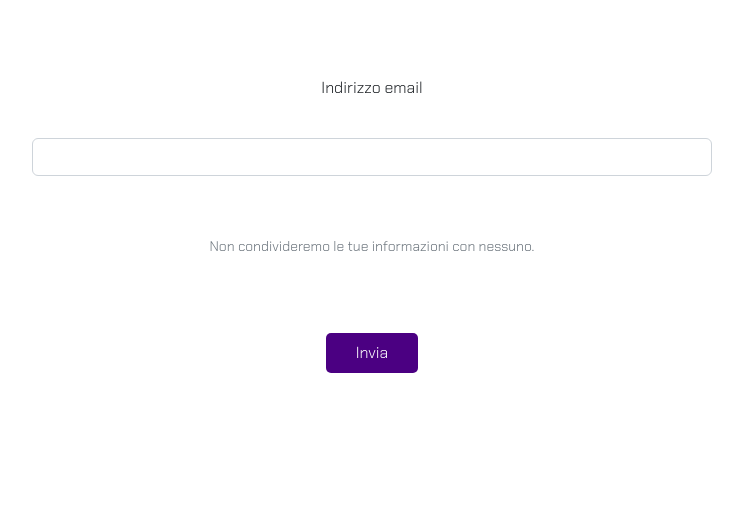
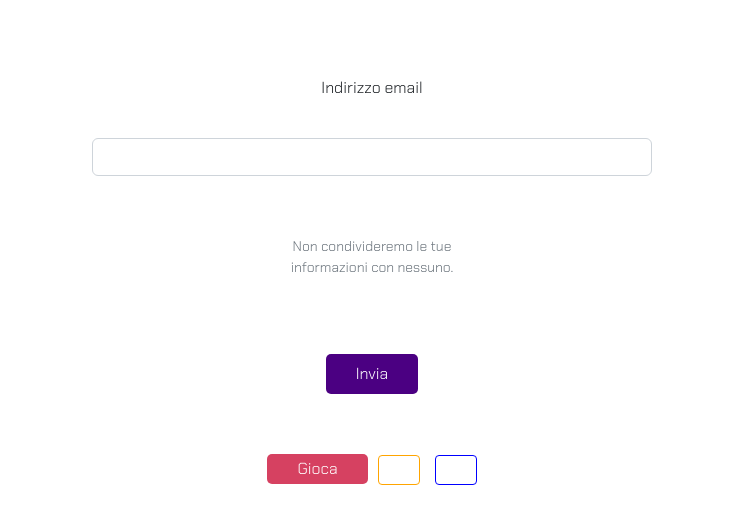
Before and after one commit to cosmo-18/js-mail-dadi, a plain HTML site: page index.html in a window 1280 px wide. Shown: the part 132-643 px from the top of the page, without its empty margins (268-1011 px from the left). Drawn offline with nearby package versions, Linux system fonts and the light colour scheme.

Commit message:
secondo esercizio

```diff
--- a/assets/script/main.js
+++ b/assets/script/main.js
@@ -6,7 +6,7 @@
 
 
 //RICERCA DI UNA MAIL
-function Ricerca(){
+function Ricerca() {
     const addresses = ["ciao@gmail.com", "cosimo.simonesolfrizzi@gmail.com"];
     let trovato=0;
 
@@ -14,14 +14,14 @@ let trovato=0;
     let mail_elem = document.getElementById('email');//.value;
     let email=mail_elem.value;
 
-for (let i=0; i<addresses.length; i++){
+    for (let i=0; i<addresses.length; i++) {
         if(addresses[i]==email){
             trovato=1;
         }
         else{}
     }
 
-if(trovato==1){
+    if(trovato==1) {
         console.log("trovato");
     }
     else{
@@ -31,7 +31,7 @@ else{
 
     //RICERCA OTTIMIZZATA (la scansione degli elementi si ferma quando hai trovato l'elemento, risparmio di tempo nell'esecuzione)
 
-function ricercaOttimizzata(){
+    function ricercaOttimizzata() {
         const addresses = ["ciao@gmail.com", "cosimo.simonesolfrizzi@gmail.com"];
 
 
@@ -39,19 +39,41 @@ function ricercaOttimizzata(){
         let mail_elem = document.getElementById('email');//.value;
         let email=mail_elem.value;
 
-    for (let i=0; i<addresses.length; i++){
-        if(addresses[i]==email){
+        for (let i=0; i<addresses.length; i++) {
+            if(addresses[i]==email) {
                 console.log('trovato');
                 return 0;
             }
-        else{console.log('non trovato');}
+            else if (addresses[i]!=email) {
+                 console.log('non trovato')
         }
 
     }
-
+}
 
 // Gioco dei dadi
 // Generare un numero random da 1 a 6, sia per il giocatore sia per il computer.
 // Stabilire il vincitore, in base a chi fa il punteggio più alto.
 // scrivere quante partite ha vinto il giocatore
 // scrivere quante partite ha vinto il computer
+
+
+function genera () {
+     let gpu;
+     gpu = Math.round(Math.random()*5)+1;
+     document.getElementById('random').innerHTML = gpu;
+
+     let player;
+     player = Math.round(Math.random()*5)-1;
+     document.getElementById('player').innerHTML = player;
+
+      if( gpu > player){
+         console.log("giocatore vince");
+         alert("HAI VINTO");
+         }
+
+         else{
+         console.log("giocatore perde");
+         alert("HAI PERSO");
+    }
+}
--- a/assets/style.css
+++ b/assets/style.css
@@ -8,7 +8,7 @@ h1{
 
 div{
     text-align: center;
-    margin: 0px 150px;
+    margin: 0px 180px;
     padding: 30px 0px;
 }
 
@@ -24,3 +24,32 @@ button{
     background-color: #4b0082;
     color: white;
 }
+
+.btn-sec{
+    padding: 3px 30px;
+    border-radius: 5px;
+    border: none;
+    background-color: #d64161;
+    color: white;
+    margin-bottom: 30px;
+    margin-right: 10px;
+}
+
+#random{
+    margin: auto;
+    padding: 4px 20px;
+    border: 1px solid orange;
+    border-radius: 4px;
+    font-size: 15px;
+    vertical-align:middle;
+
+}
+
+#player{
+        padding: 4px 20px;
+        border: 1px solid blue ;
+        border-radius: 4px;
+        font-size: 15px;
+        vertical-align:middle;
+        margin-left: 15px;
+}
--- a/index.html
+++ b/index.html
@@ -23,6 +23,13 @@
         <button type="button" value="Invia" id="dati" onClick="ricercaOttimizzata()">Invia</button>
     </form>
   </div>
+  <div>
+        <button class="btn-sec" value="" onClick="genera()">Gioca</button>
+        <span id="random"></span>
+        <span id="player"></span>
+        <div id="risultato"></div>
+
+  </div>
   <script src="https://cdn.jsdelivr.net/npm/bootstrap@5.2.2/dist/js/bootstrap.bundle.min.js" integrity="sha384-OERcA2EqjJCMA+/3y+gxIOqMEjwtxJY7qPCqsdltbNJuaOe923+mo//f6V8Qbsw3" crossorigin="anonymous"></script>
   <script src="./assets/script/main.js"></script>
 </body>
```
Lines whose indentation alone changed are shown as unchanged.
